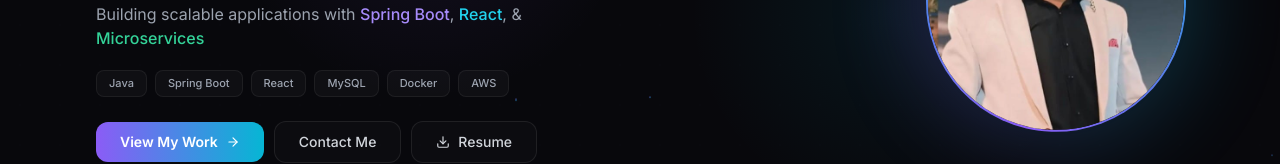
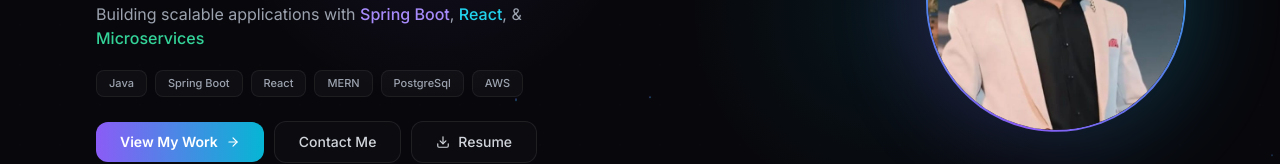
Before and after one commit to ashishpatel0856/Portfolio, a React (Vite) app: page / in a window 1280 px wide. Shown: the part 395-559 px from the top of the page. Built offline with nearby package versions, Linux system fonts and the light colour scheme; the HTML template or start-up script is replaced by a standard one.

Commit message:
update the hero section

```diff
--- a/src/components/Hero.jsx
+++ b/src/components/Hero.jsx
@@ -78,7 +78,7 @@ const Hero = ({ resumeLink, onDownload }) => {
     { icon: Phone, href: 'tel:+919129900856', label: 'Phone' },
   ]
 
-  const techStack = ['Java', 'Spring Boot', 'React', 'MySQL', 'Docker', 'AWS']
+  const techStack = ['Java', 'Spring Boot', 'React','MERN', 'PostgreSql', 'AWS']
 
   return (
     <section id="home" className="relative min-h-[95vh] flex items-center justify-center overflow-hidden">
```
